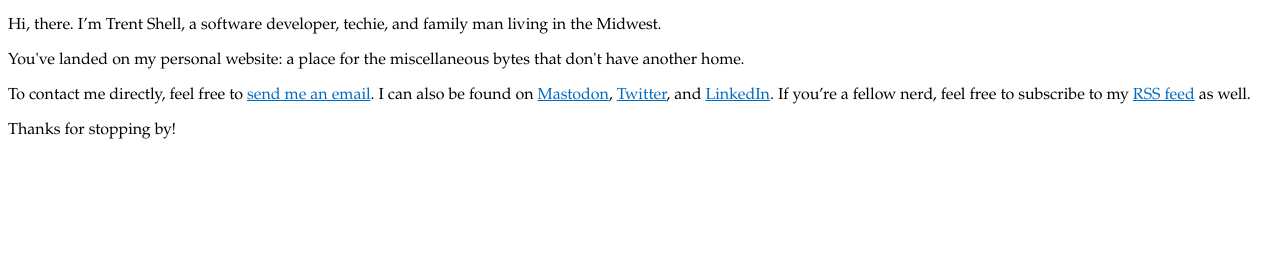
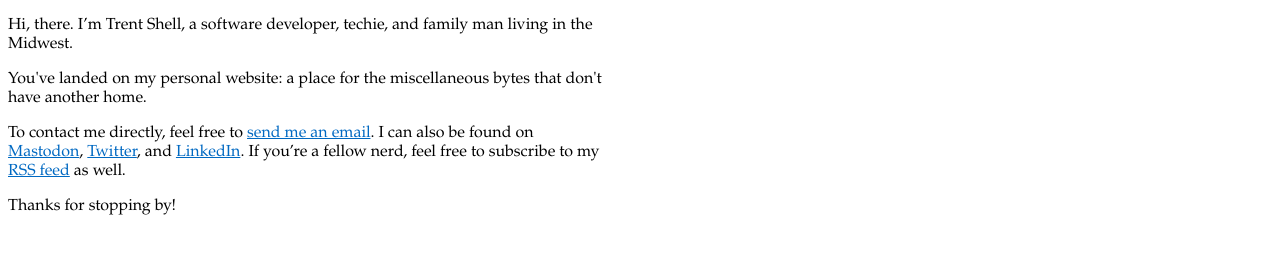
Before and after one commit to trentshell/trentshell.github.io, a plain HTML site: page index.html in a window 1280 px wide. Drawn offline with Linux system fonts and the light colour scheme.

Commit message:
set p max width

```diff
--- a/index.html
+++ b/index.html
@@ -8,6 +8,7 @@
         body {
             p {
                 font-family: 'Iowan Old Style', 'Palatino Linotype', 'URW Palladio L', P052, serif;
+                max-width: 75ch;
             }
 
             a {
```
